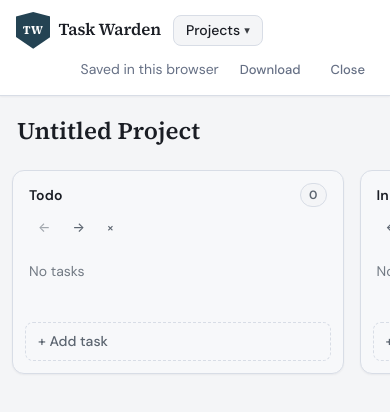
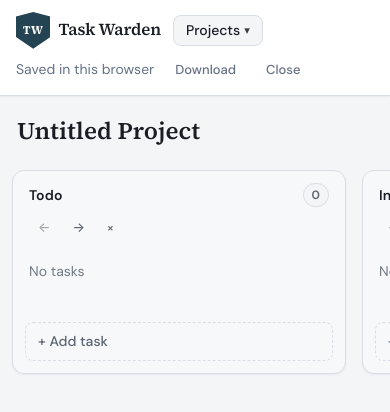
Before and after one commit to mwilcome/task-warden, an Angular app in the folder frontend/: page / in a window 390 px wide. Both pictures are taken after a click on the button "New browser project". Shown: the top 412 px of the page. Built offline with nearby package versions, Linux system fonts and the light colour scheme.

Commit message:
Apply Frank's phone CSS for header and board peek.
app-board is display block. Under 40rem the header stacks, columns
are calc(100vw - 3.5rem), and the add lane is unchanged.

Co-authored-by: Michael Wilcome <mwilcomesc@gmail.com>

```diff
--- a/frontend/src/styles.scss
+++ b/frontend/src/styles.scss
@@ -1298,49 +1298,49 @@ body.is-task-dragging {
   }
 }
 
+app-board {
+  display: block;
+}
+
 @media (max-width: 40rem) {
   .app-header {
-    flex-wrap: wrap;
-    align-items: flex-start;
-    row-gap: 0.5rem;
+    flex-direction: column;
+    align-items: stretch;
+    gap: var(--space-2);
   }
 
-  .app-header > .row:last-child {
-    flex: 1 1 100%;
-    justify-content: flex-end;
+  .app-header__left {
+    flex: none;
+  }
+
+  .brand-wordmark--sm {
+    white-space: nowrap;
+  }
+
+  .app-header__file {
+    max-width: none;
   }
 
   .app-main--board {
-    overflow-x: auto;
+    min-width: 0;
     -webkit-overflow-scrolling: touch;
   }
 
   .board-wrap {
-    width: max-content;
+    padding-inline: var(--space-3);
     min-width: 0;
-    padding-inline: var(--space-3);
   }
 
   .board {
     justify-content: flex-start;
-    width: max-content;
     min-width: 0;
   }
 
-  .board-column {
-    flex: 0 0 85vw;
-    flex-shrink: 0;
-    width: 85vw;
-    min-width: 85vw;
+  .board-column:not(.board-column--add) {
+    flex: none;
+    width: calc(100vw - 3.5rem);
+    min-width: calc(100vw - 3.5rem);
     max-width: none;
-  }
-
-  .board-column--add {
-    flex: 0 0 12rem;
-    flex-shrink: 0;
-    width: 12rem;
-    min-width: 12rem;
-    max-width: 12rem;
   }
 }
 
```
